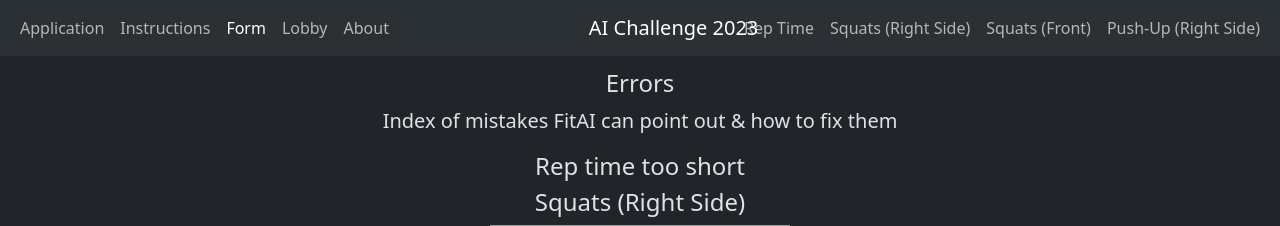
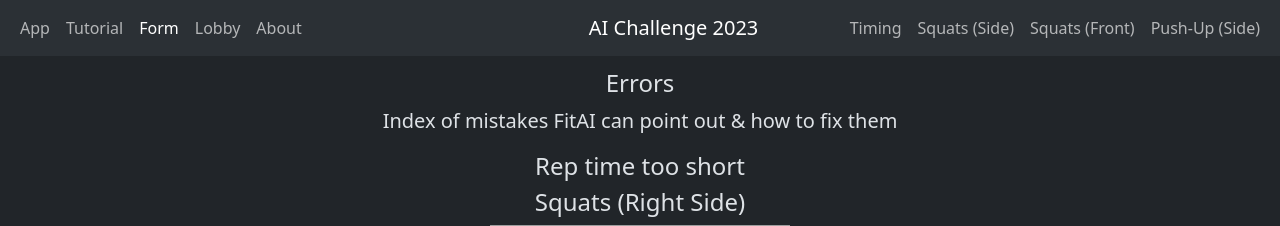
Before and after one commit to Yuheng3107/aichallenge, a Flask app: page /errors in a window 1280 px wide. Shown: the top 226 px of the page. Run offline with Flask 2, Linux system fonts and the light colour scheme; grey boxes are pictures that could not be loaded.

Commit message:
Update errors.html

```diff
--- a/templates/errors.html
+++ b/templates/errors.html
@@ -21,10 +21,10 @@ FitAI: Errors
             <div id="collapsingNavbar" class="navbar-collapse collapse">
                 <ul class="navbar-nav">
                     <li class="nav-item">
-                        <a class="nav-link" href="/">Application</a>
+                        <a class="nav-link" href="/">App</a>
                     </li>
                     <li class="nav-item">
-                        <a class="nav-link" href="instructions">Instructions</a>
+                        <a class="nav-link" href="instructions">Tutorial</a>
                     </li>
                     <li class="nav-item">
                         <a class="nav-link active" href="errors">Form</a>
@@ -38,16 +38,16 @@ FitAI: Errors
                 </ul>
                 <ul class="navbar-nav ms-auto">
 <li class="nav-item">
-    <a class="rep-time-nav-item nav-link" href="#rep-time">Rep Time</a>
+    <a class="rep-time-nav-item nav-link" href="#rep-time">Timing</a>
 </li>
 <li class="nav-item">
-    <a class="squat-side-nav-item nav-link" href="#squats-side">Squats (Right Side)</a>
+    <a class="squat-side-nav-item nav-link" href="#squats-side">Squats (Side)</a>
 </li>
 <li class="nav-item">
     <a class="squat-front-nav-item nav-link" href="#squats-front">Squats (Front)</a>
 </li>
 <li class="nav-item">
-    <a class="push-up-nav-item nav-link" href="#push-up">Push-Up (Right Side)</a>
+    <a class="push-up-nav-item nav-link" href="#push-up">Push-Up (Side)</a>
 </li>
                 </ul>
             </div>
```
